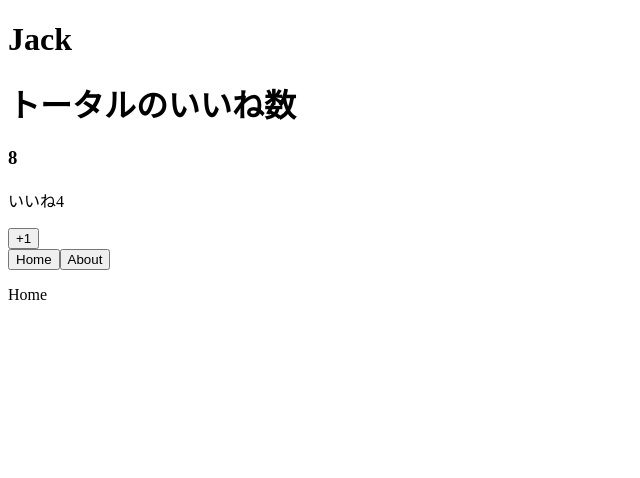
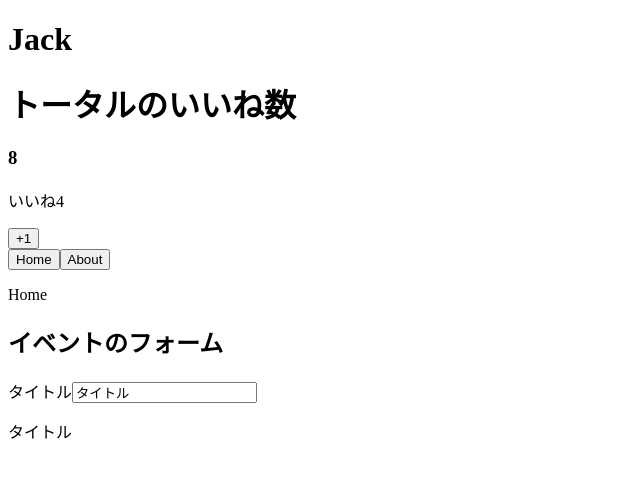
Before and after one commit to poo3/vue-udemy, a Vue app: page / in a window 1280 px wide. Shown: the top 478 px of the page, without its empty margins (0-640 px from the left). Built offline with nearby package versions, Linux system fonts and the light colour scheme.

Commit message:
add event-form

```diff
--- a/src/App.vue
+++ b/src/App.vue
@@ -9,6 +9,12 @@
     <button @click="currentComponent = 'Home' ">Home</button>
     <button @click="currentComponent = 'About'">About</button>
     <component :is="currentComponent"></component>
+    <div>
+      <h2>イベントのフォーム</h2>
+      <label for="title">タイトル</label>
+      <input type="text" id="title" v-model="eventData.title">
+      <p>{{eventData.title}}</p>
+    </div>
   </div>
 </template>
 
@@ -26,7 +32,10 @@
   data(){
     return {
       totalNumber: 8,
-      currentComponent: 'Home'
+      currentComponent: 'Home',
+      eventData: {
+        title: 'タイトル'
+      }
     }
   },
   methods: {
```
